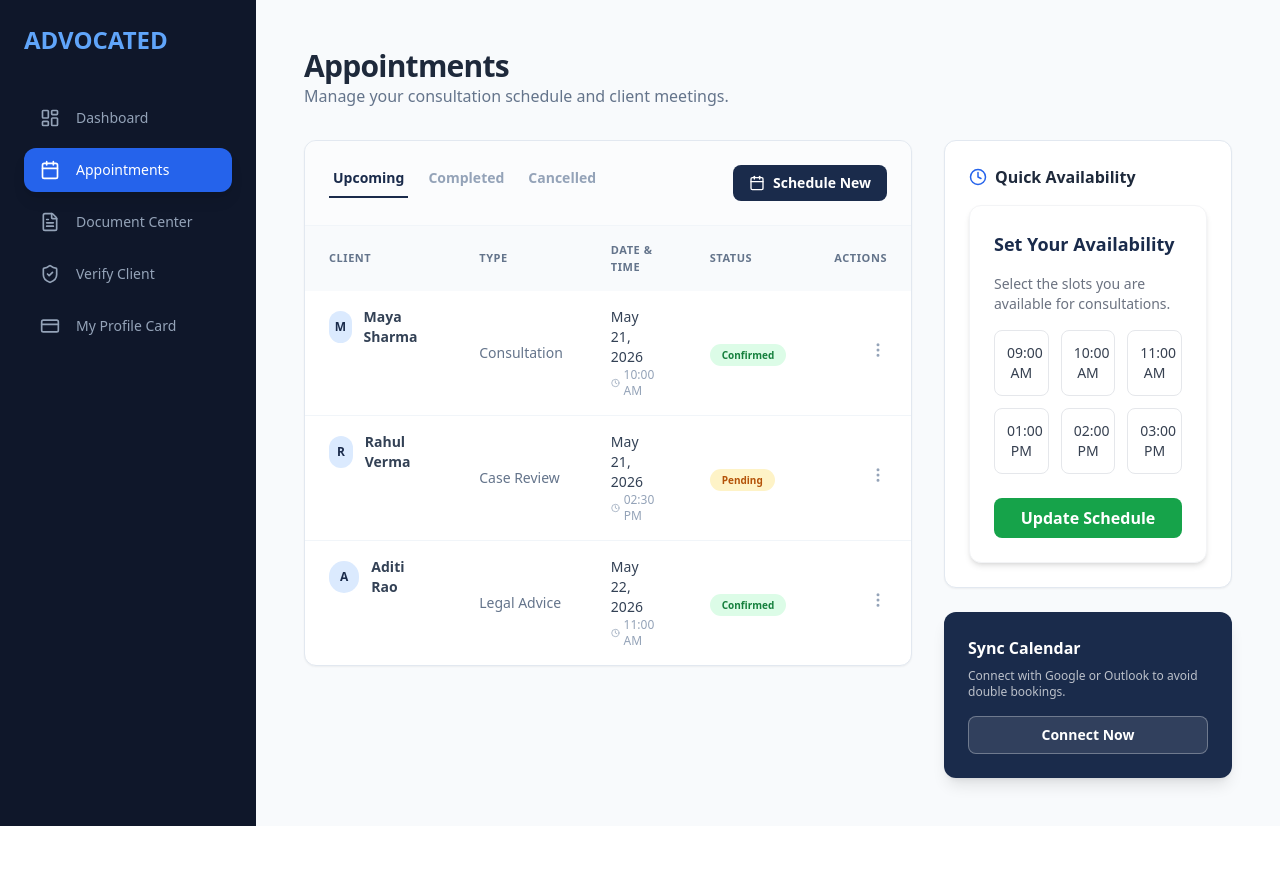
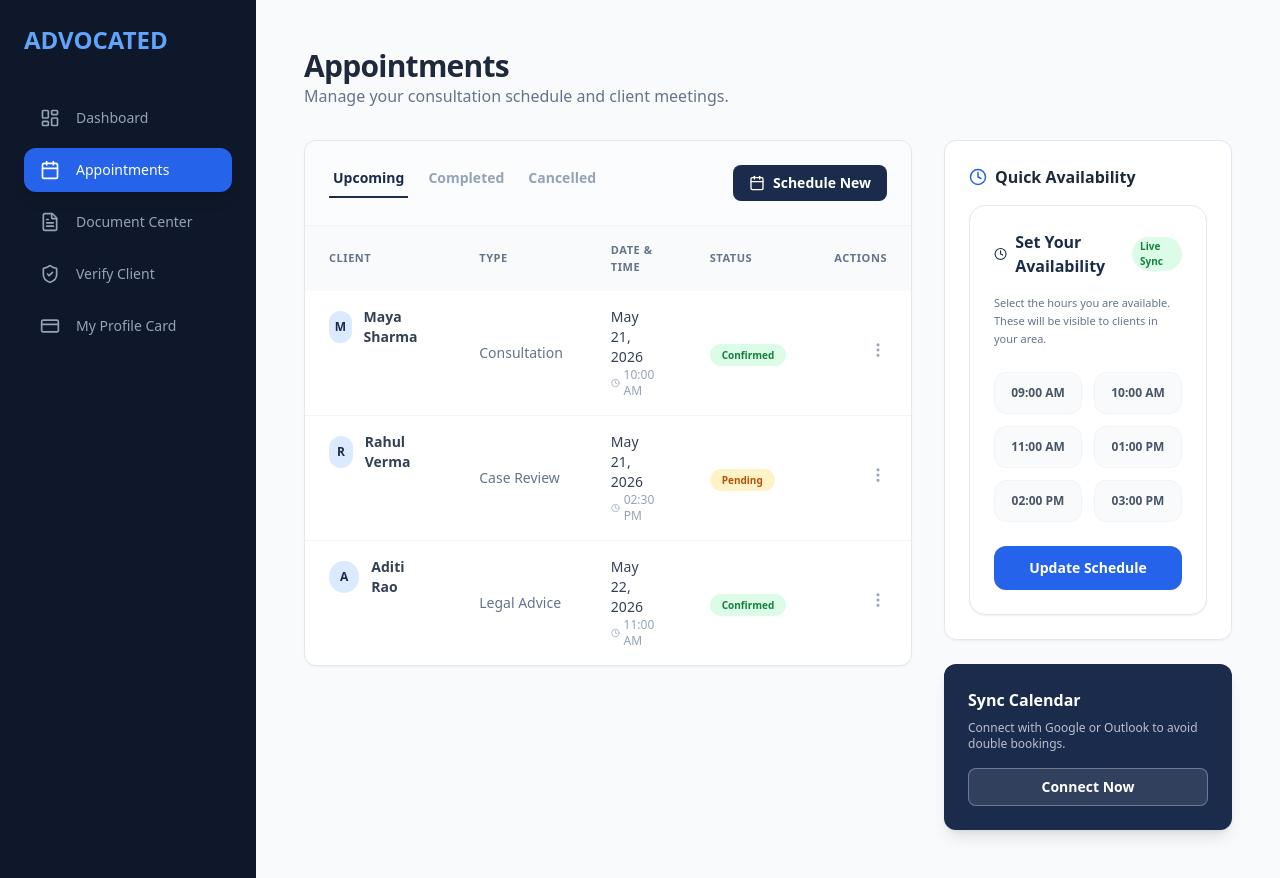
Before and after one commit to titas2003/maccloudrain-web, a React (Create React App) app: page /appointments in a window 1280 px wide. Before the commit the page ends 826 px from the top, so only its background shows below. Built offline with nearby package versions, Linux system fonts and the light colour scheme; no server answers; sample sign-in values are in the browser's storage.

Commit message:
login/reg with spine 02

```diff
--- a/package.json
+++ b/package.json
@@ -3,6 +3,8 @@
   "version": "0.1.0",
   "private": true,
   "dependencies": {
+    "@tanstack/react-query": "^5.94.5",
+    "@tanstack/react-query-devtools": "^5.94.5",
     "@testing-library/dom": "^10.4.1",
     "@testing-library/jest-dom": "^6.9.1",
     "@testing-library/react": "^16.3.2",
--- a/src/App.js
+++ b/src/App.js
@@ -1,90 +1,90 @@
-// import React from 'react';
-// import Layout from './components/Layout';
-// import UpcomingAppointments from './components/UpcomingAppointments';
-// import CaseNotesRecent from './components/CaseNotesRecent';
-// import ClientVerifier from './components/ClientVerifier';
-// import CaseTimeline from './components/CaseTimeline';
-// import AdvertisingProfile from './components/AdvertisingProfile';
-// import DocCenterShortcut from './components/DocCenterShortcut';
+import React from 'react';
+import { BrowserRouter as Router, Routes, Route, Navigate } from 'react-router-dom';
+import { QueryClient, QueryClientProvider } from '@tanstack/react-query'; // 1. Import TanStack
+import { ReactQueryDevtools } from '@tanstack/react-query-devtools'; // Optional: for debugging
 
-// export default function App() {
-//   return (
-//     <Layout>
-//       {/* Top Header with Notification and Profile */}
-//       <div className="flex justify-between items-center mb-8">
-//         <h1 className="text-2xl font-bold text-slate-800 tracking-tight">Dashboard</h1>
-//         <div className="flex items-center gap-6">
-//           <div className="relative">
-//             <span className="absolute -top-1 -right-1 bg-red-500 w-2 h-2 rounded-full border border-white"></span>
-//             <svg className="w-6 h-6 text-slate-400" fill="none" stroke="currentColor" viewBox="0 0 24 24"><path strokeLinecap="round" strokeLinejoin="round" strokeWidth="2" d="M15 17h5l-1.405-1.405A2.032 2.032 0 0118 14.158V11a6.002 6.002 0 00-4-5.659V5a2 2 0 10-4 0v.341C7.67 6.165 6 8.388 6 11v3.159c0 .538-.214 1.055-.595 1.436L4 17h5m6 0v1a3 3 0 11-6 0v-1m6 0H9"></path></svg>
-//           </div>
-//           <div className="flex items-center gap-3">
-//             <img src="https://i.imgur.com/8Km9tLL.png" alt="Profile" className="w-8 h-8 rounded-full object-cover" />
-//             <span className="text-sm font-semibold text-slate-700">Maya Sharma</span>
-//             <svg className="w-4 h-4 text-slate-400" fill="currentColor" viewBox="0 0 20 20"><path fillRule="evenodd" d="M5.293 7.293a1 1 0 011.414 0L10 10.586l3.293-3.293a1 1 0 111.414 1.414l-4 4a1 1 0 01-1.414 0l-4-4a1 1 0 010-1.414z" clipRule="evenodd" /></svg>
-//           </div>
-//         </div>
-//       </div>
-
-//       {/* The Exact Grid from Image */}
-//       <div className="grid grid-cols-12 gap-6">
-
-//         {/* ROW 1 */}
-//         <div className="col-span-12 lg:col-span-7">
-//           <UpcomingAppointments />
-//         </div>
-//         <div className="col-span-12 lg:col-span-5">
-//           <CaseNotesRecent />
-//         </div>
-
-//         {/* SECTION LABEL */}
-//         <div className="col-span-12">
-//           <h2 className="text-lg font-bold text-slate-800 mt-4">Client Management</h2>
-//         </div>
-
-//         {/* ROW 2 */}
-//         <div className="col-span-12 lg:col-span-6">
-//           <ClientVerifier />
-//         </div>
-//         <div className="col-span-12 lg:col-span-6">
-//           <CaseTimeline />
-//         </div>
-
-//         {/* ROW 3 */}
-//         <div className="col-span-12 lg:col-span-5">
-//           <AdvertisingProfile />
-//         </div>
-//         <div className="col-span-12 lg:col-span-7">
-//           <DocCenterShortcut />
-//         </div>
-//       </div>
-//     </Layout>
-//   );
-// }
-
-import React from 'react';
-import { BrowserRouter as Router, Routes, Route } from 'react-router-dom';
+// Pages
 import Dashboard from './pages/Dashboard';
-import AppointmentsPage from './pages/Appointments'; // The page we created in the last step
+import AppointmentsPage from './pages/Appointments';
 import DocumentCenter from './pages/DocumentCenter';
 import VerifyClient from './pages/VerifyClient';
 import ProfileCard from './pages/ProfileCard';
 import Login from './pages/Login';
 import Register from './pages/Register';
 
+// Components
+import ProtectedRoute from './components/ProtectedRoute';
+
+// 2. Create a Query Client instance
+const queryClient = new QueryClient({
+  defaultOptions: {
+    queries: {
+      refetchOnWindowFocus: false, // Prevents auto-refetch when switching tabs (optional)
+      retry: 1, // Number of retries on failure
+    },
+  },
+});
+
 export default function App() {
   return (
-    <Router>
-      <Routes>
-        <Route path="/Dashboard" element={<Dashboard />} />
-        <Route path="/" element={<Login />} />
-        <Route path="/register" element={<Register />} />
-        <Route path="/appointments" element={<AppointmentsPage />} />
-        <Route path="/documents" element={<DocumentCenter />} />
-        <Route path="/verify" element={<VerifyClient />} />
-        <Route path="/profile" element={<ProfileCard />} />
-        {/* You can add more routes here later, like /documents */}
-      </Routes>
-    </Router>
+    // 3. Wrap everything in the Provider
+    <QueryClientProvider client={queryClient}>
+      <Router>
+        <Routes>
+          {/* Public Routes */}
+          <Route path="/" element={<Navigate to="/login" replace />} />
+          <Route path="/login" element={<Login />} />
+          <Route path="/register" element={<Register />} />
+
+          {/* Protected Routes - Only accessible if logged in */}
+          <Route
+            path="/dashboard"
+            element={
+              <ProtectedRoute>
+                <Dashboard />
+              </ProtectedRoute>
+            }
+          />
+          <Route
+            path="/appointments"
+            element={
+              <ProtectedRoute>
+                <AppointmentsPage />
+              </ProtectedRoute>
+            }
+          />
+          <Route
+            path="/documents"
+            element={
+              <ProtectedRoute>
+                <DocumentCenter />
+              </ProtectedRoute>
+            }
+          />
+          <Route
+            path="/verify"
+            element={
+              <ProtectedRoute>
+                <VerifyClient />
+              </ProtectedRoute>
+            }
+          />
+          <Route
+            path="/profile"
+            element={
+              <ProtectedRoute>
+                <ProfileCard />
+              </ProtectedRoute>
+            }
+          />
+
+          {/* Fallback Catch-all */}
+          <Route path="*" element={<Navigate to="/login" replace />} />
+        </Routes>
+      </Router>
+
+      {/* 4. Devtools (Visible only in development mode) */}
+      {process.env.NODE_ENV === 'development' && <ReactQueryDevtools initialIsOpen={false} />}
+    </QueryClientProvider>
   );
 }
--- /dev/null
+++ b/src/components/ProtectedRoute.js
@@ -0,0 +1,15 @@
+import React from 'react';
+import { Navigate } from 'react-router-dom';
+
+const ProtectedRoute = ({ children }) => {
+  const token = localStorage.getItem('advocateToken');
+
+  if (!token) {
+    // Redirect to login if there is no token
+    return <Navigate to="/login" replace />;
+  }
+
+  return children;
+};
+
+export default ProtectedRoute;
--- a/src/components/ScheduleGrid.jsx
+++ b/src/components/ScheduleGrid.jsx
@@ -1,9 +1,51 @@
-import React, { useState } from 'react';
+import React, { useState, useEffect } from 'react';
+import { useMutation, useQuery, useQueryClient } from '@tanstack/react-query';
+import axios from 'axios';
+import { Loader2, CheckCircle, Clock, AlertCircle } from 'lucide-react';
 
 const timeSlots = ["09:00 AM", "10:00 AM", "11:00 AM", "01:00 PM", "02:00 PM", "03:00 PM"];
 
 export default function ScheduleGrid() {
+  const queryClient = useQueryClient();
   const [selectedSlots, setSelectedSlots] = useState([]);
+  const [showSuccess, setShowSuccess] = useState(false);
+
+  // 1. FETCH existing availability from the backend
+  const { data: existingData, isLoading: isFetching } = useQuery({
+    queryKey: ['availability'],
+    queryFn: async () => {
+      const token = localStorage.getItem('advocateToken');
+      const res = await axios.get('http://localhost:5005/api/advocates/me', {
+        headers: { Authorization: `Bearer ${token}` }
+      });
+      return res.data.data; // Assuming schedules are attached to the advocate profile
+    }
+  });
+
+  // 2. Sync local state when data arrives from the server
+  useEffect(() => {
+    if (existingData?.schedules) {
+      // Extract just the startTimes to highlight the buttons
+      const savedSlots = existingData.schedules.map(s => s.startTime);
+      setSelectedSlots(savedSlots);
+    }
+  }, [existingData]);
+
+  // 3. UPDATE mutation (Your existing logic)
+  const mutation = useMutation({
+    mutationFn: (schedules) => {
+      const token = localStorage.getItem('advocateToken');
+      return axios.post('http://localhost:5005/api/availability',
+        { schedules },
+        { headers: { Authorization: `Bearer ${token}` } }
+      );
+    },
+    onSuccess: () => {
+      queryClient.invalidateQueries(['availability']);
+      setShowSuccess(true);
+      setTimeout(() => setShowSuccess(false), 3000);
+    }
+  });
 
   const toggleSlot = (time) => {
     setSelectedSlots(prev =>
@@ -11,28 +53,73 @@ export default function ScheduleGrid() {
     );
   };
 
+  const handleUpdate = () => {
+    const formattedSchedules = selectedSlots.map(slot => ({
+      dayOfWeek: "Monday",
+      startTime: slot,
+      endTime: slot,
+      isActive: true
+    }));
+    mutation.mutate(formattedSchedules);
+  };
+
+  if (isFetching) {
     return (
-    <div className="bg-white p-6 rounded-xl shadow-md border border-gray-100">
-      <h3 className="text-lg font-bold text-legal-navy mb-4">Set Your Availability</h3>
-      <p className="text-sm text-gray-500 mb-4">Select the slots you are available for consultations.</p>
+      <div className="bg-white p-6 rounded-2xl border border-slate-200 flex flex-col items-center justify-center min-h-[200px]">
+        <Loader2 className="animate-spin text-blue-600 mb-2" size={24} />
+        <p className="text-xs text-slate-500 font-medium">Loading your schedule...</p>
+      </div>
+    );
+  }
 
-      <div className="grid grid-cols-3 gap-3">
-        {timeSlots.map(time => (
+  return (
+    <div className="bg-white p-6 rounded-2xl border border-slate-200 shadow-sm">
+      <div className="flex items-center justify-between mb-4">
+        <div className="flex items-center gap-2 text-[#1a2b4b]">
+          <Clock size={18} />
+          <h3 className="font-bold">Set Your Availability</h3>
+        </div>
+        {/* Real-time status indicator */}
+        <span className="text-[10px] bg-green-100 text-green-700 px-2 py-0.5 rounded-full font-bold">Live Sync</span>
+      </div>
+
+      <p className="text-[11px] text-slate-500 mb-6 leading-relaxed">
+        Select the hours you are available. These will be visible to clients in your area.
+      </p>
+
+      <div className="grid grid-cols-2 gap-3">
+        {timeSlots.map(time => {
+          const isSelected = selectedSlots.includes(time);
+          return (
             <button
               key={time}
+              type="button"
               onClick={() => toggleSlot(time)}
-            className={`p-3 rounded-lg border text-sm font-medium transition-all ${
-              selectedSlots.includes(time)
-              ? 'bg-blue-600 text-white border-blue-600'
-              : 'bg-white text-gray-700 border-gray-200 hover:border-blue-400'
+              disabled={mutation.isPending}
+              className={`p-3 rounded-xl border text-xs font-bold transition-all ${
+                isSelected
+                ? 'bg-[#1a2b4b] text-white border-[#1a2b4b] shadow-md'
+                : 'bg-slate-50 text-slate-600 border-slate-100 hover:border-blue-400'
               }`}
             >
               {time}
             </button>
-        ))}
+          );
+        })}
       </div>
-      <button className="w-full mt-6 bg-green-600 text-white py-2 rounded-lg font-bold hover:bg-green-700">
-        Update Schedule
+
+      <button
+        onClick={handleUpdate}
+        disabled={mutation.isPending}
+        className="w-full mt-6 bg-blue-600 text-white py-3 rounded-xl font-bold text-sm hover:bg-blue-700 transition-all flex items-center justify-center gap-2 disabled:opacity-50"
+      >
+        {mutation.isPending ? (
+          <Loader2 className="animate-spin" size={18} />
+        ) : showSuccess ? (
+          <><CheckCircle size={18} /> Schedule Saved</>
+        ) : (
+          'Update Schedule'
+        )}
       </button>
     </div>
   );
--- a/src/components/Sidebar.jsx
+++ b/src/components/Sidebar.jsx
@@ -6,7 +6,7 @@ export default function Sidebar({ isOpen, toggleMenu }) {
   const location = useLocation(); // This tells us which page is currently active
 
   const menuItems = [
-    { name: 'Dashboard', icon: <LayoutDashboard size={20} />, path: '/' },
+    { name: 'Dashboard', icon: <LayoutDashboard size={20} />, path: '/Dashboard' },
     { name: 'Appointments', icon: <Calendar size={20} />, path: '/appointments' },
     { name: 'Document Center', icon: <FileText size={20} />, path: '/documents' },
     { name: 'Verify Client', icon: <ShieldCheck size={20} />, path: '/verify' },
--- a/src/pages/Login.jsx
+++ b/src/pages/Login.jsx
@@ -1,52 +1,111 @@
 import React, { useState } from 'react';
 import { useNavigate, Link } from 'react-router-dom';
 import axios from 'axios';
-import { Shield, Mail, Lock, ArrowRight } from 'lucide-react';
+import { useQueryClient } from '@tanstack/react-query'; // Import QueryClient
+import { Shield, ArrowRight, Loader2 } from 'lucide-react';
 
 export default function Login() {
   const navigate = useNavigate();
+  const queryClient = useQueryClient(); // Initialize Query Client
+
   const [email, setEmail] = useState('');
   const [password, setPassword] = useState('');
+  const [loading, setLoading] = useState(false);
+  const [error, setError] = useState('');
 
   const handleSubmit = async (e) => {
     e.preventDefault();
+    setLoading(true);
+    setError('');
+
     try {
-      const res = await axios.post('http://localhost:5005/api/auth/login', { email, password });
+      const res = await axios.post('http://localhost:5005/api/auth/login', {
+        email,
+        password
+      });
+
       if (res.data.success) {
-        // Store token for protected routes
+        // 1. Clear any old cached data from previous sessions
+        queryClient.clear();
+
+        // 2. Persistent Storage
         localStorage.setItem('advocateToken', res.data.token);
         localStorage.setItem('advocateName', res.data.user.fullName);
-        navigate('/Dashboard');
+
+        // 3. Set global axios header for this session
+        axios.defaults.headers.common['Authorization'] = `Bearer ${res.data.token}`;
+
+        // 4. Redirect to Dashboard
+        navigate('/dashboard');
       }
     } catch (err) {
-      alert(err.response?.data?.message || "Login Failed");
+      const message = err.response?.data?.message || "Connection to legal server failed";
+      setError(message);
+    } finally {
+      setLoading(false);
     }
   };
 
   return (
     <div className="min-h-screen bg-slate-50 flex items-center justify-center p-6">
       <div className="max-w-md w-full bg-white rounded-3xl shadow-xl border border-slate-200 overflow-hidden">
+
         <div className="bg-[#1a2b4b] p-8 text-center text-white">
           <Shield className="mx-auto mb-4" size={32} />
-          <h2 className="text-2xl font-black uppercase">Advocated</h2>
+          <h2 className="text-2xl font-black uppercase tracking-tight">Advocated</h2>
+          <p className="text-blue-200 text-xs mt-1 opacity-80">Secure Legal Portal Access</p>
         </div>
-        <form onSubmit={handleSubmit} className="p-8 space-y-6">
+
+        <form onSubmit={handleSubmit} className="p-8 space-y-5">
+          {error && (
+            <div className="bg-red-50 border border-red-200 text-red-600 px-4 py-3 rounded-xl text-[11px] font-bold">
+              {error}
+            </div>
+          )}
+
+          <div className="space-y-4">
+            <div>
+              <label className="text-[10px] font-bold text-slate-400 uppercase ml-1">Work Email</label>
               <input
-            type="email" placeholder="Email Address" required
-            className="w-full p-3 bg-slate-50 border border-slate-200 rounded-xl text-sm"
+                type="email"
+                placeholder="advocate@firm.com"
+                required
+                value={email}
+                className="w-full p-3 bg-slate-50 border border-slate-200 rounded-xl text-sm focus:ring-2 focus:ring-[#1a2b4b] outline-none transition-all"
                 onChange={(e) => setEmail(e.target.value)}
               />
+            </div>
+
+            <div>
+              <label className="text-[10px] font-bold text-slate-400 uppercase ml-1">Security Password</label>
               <input
-            type="password" placeholder="Password" required
-            className="w-full p-3 bg-slate-50 border border-slate-200 rounded-xl text-sm"
+                type="password"
+                placeholder="••••••••"
+                required
+                value={password}
+                className="w-full p-3 bg-slate-50 border border-slate-200 rounded-xl text-sm focus:ring-2 focus:ring-[#1a2b4b] outline-none transition-all"
                 onChange={(e) => setPassword(e.target.value)}
               />
-          <button className="w-full bg-[#1a2b4b] text-white py-4 rounded-xl font-bold text-sm flex items-center justify-center gap-2">
-            Sign In <ArrowRight size={18} />
+            </div>
+          </div>
+
+          <button
+            type="submit"
+            disabled={loading}
+            className="w-full bg-[#1a2b4b] text-white py-4 rounded-xl font-bold text-sm flex items-center justify-center gap-2 hover:bg-[#25395f] active:scale-[0.98] transition-all disabled:opacity-70 disabled:cursor-not-allowed"
+          >
+            {loading ? (
+              <Loader2 className="animate-spin" size={18} />
+            ) : (
+              <>Sign In <ArrowRight size={18} /></>
+            )}
           </button>
-          <p className="text-center text-sm">
-            Need access? <Link to="/register" className="text-blue-600 font-bold">Request Access?</Link>
+
+          <div className="pt-4 border-t border-slate-100">
+            <p className="text-center text-sm text-slate-500">
+              New to the platform? <Link to="/register" className="text-blue-600 font-bold hover:underline">Request Access</Link>
             </p>
+          </div>
         </form>
       </div>
     </div>
```
Also changed, not shown: src/pages/Register.jsx (+24 -13 lines), 1 other file (tests, documents, lock files or other folders). Lines whose indentation alone changed are shown as unchanged.
